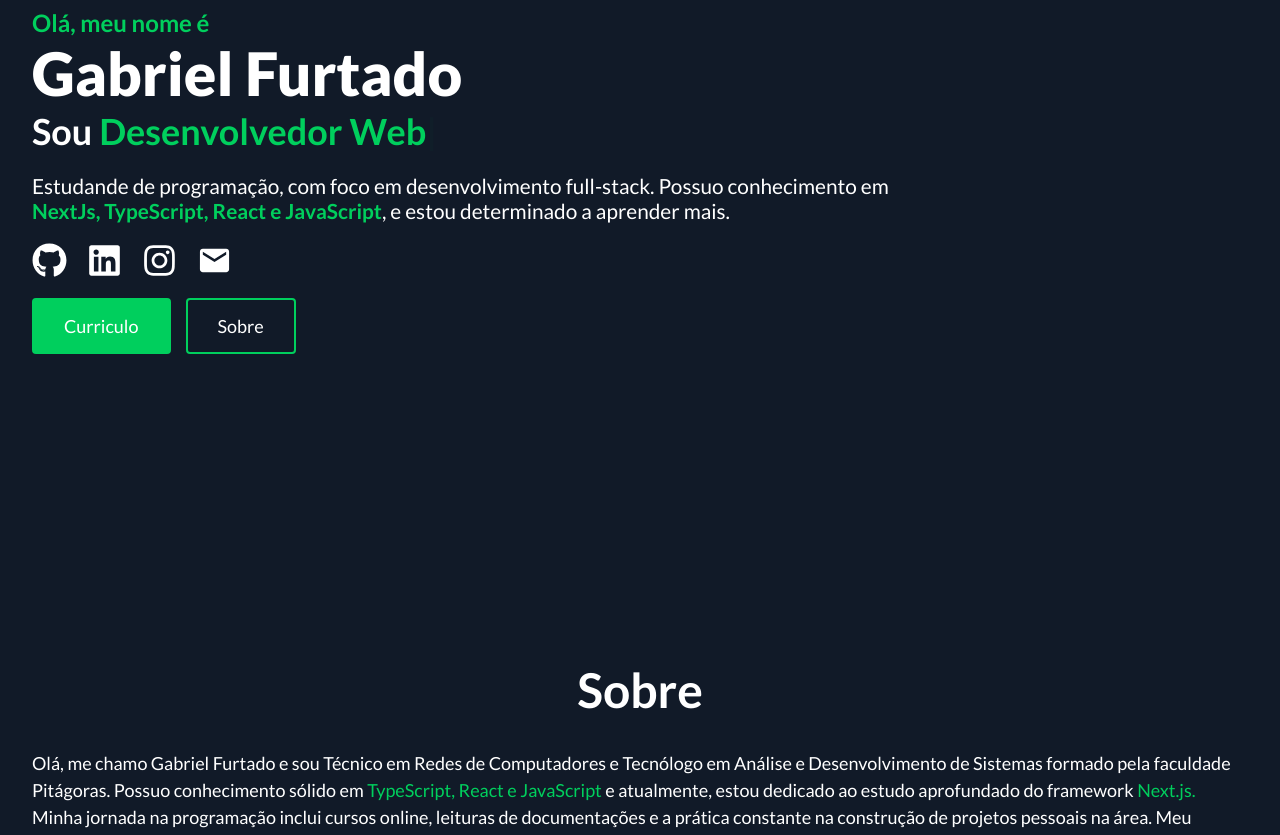
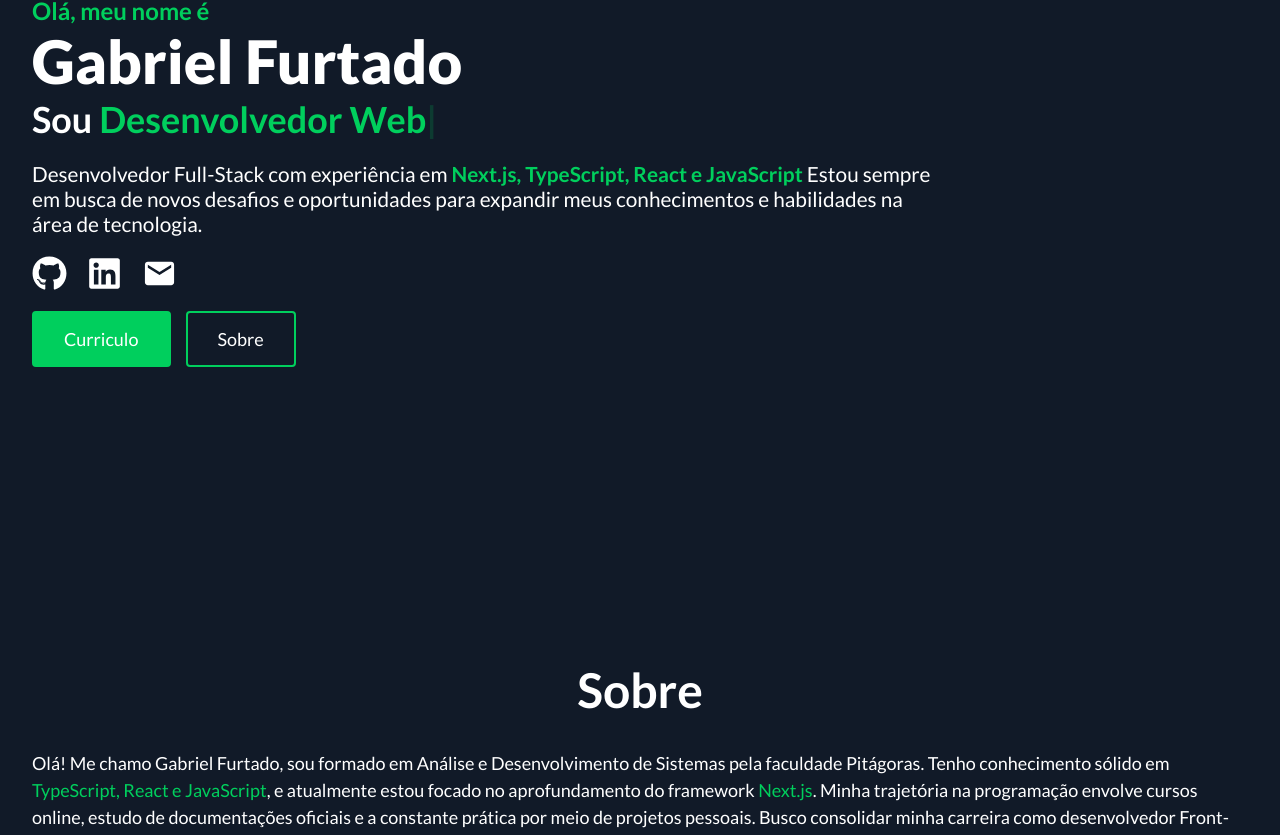
Before and after one commit to gabrielsousaf/Portfolio-Gabriel-Furtado, a React (Vite) app: page / in a window 1280 px wide. Shown: the part 219-1054 px from the top of the page. Built offline with nearby package versions, Linux system fonts and the light colour scheme.

Commit message:
commit about

```diff
--- a/src/components/About/About.jsx
+++ b/src/components/About/About.jsx
@@ -1,27 +1,34 @@
-import { Section, Container, Title, Text } from "./About.style"
-import ButtonAbout from "../Ui/ButtonAbout/ButtonAbout"
-import ScrollToTopButton from "../Ui/ScrollToTopButton/ScrollToTopButton"
+import { Section, Container, Title, Text } from "./About.style";
+import ButtonAbout from "../Ui/ButtonAbout/ButtonAbout";
+import ScrollToTopButton from "../Ui/ScrollToTopButton/ScrollToTopButton";
 
 const About = () => {
   return (
-    <Section id='about' >
-      <Container >
-        <Title>
-          Sobre
-        </Title>
+    <Section id="about">
+      <Container>
+        <Title>Sobre</Title>
         <Text>
-          Olá, me chamo Gabriel Furtado e sou Técnico em Redes de Computadores e Tecnólogo em Análise e Desenvolvimento de Sistemas formado pela faculdade Pitágoras. Possuo conhecimento sólido em <span>TypeScript, React e JavaScript</span> e atualmente, estou dedicado ao estudo aprofundado do framework <span>Next.js.</span> Minha jornada na programação inclui cursos online, leituras de documentações e a prática constante na construção de projetos pessoais na área. Meu objetivo é consolidar minha carreira como programador Front-End, e eventualmente, Full-Stack, contribuindo para a criação de softwares inovadores e interfaces web atraentes e eficientes. Nos momentos de lazer, tenho como hobbies a leitura de livros, mangás, e assistir animes.
+          Olá! Me chamo Gabriel Furtado, sou
+          formado em Análise e Desenvolvimento de Sistemas pela faculdade
+          Pitágoras. Tenho conhecimento sólido em <span>TypeScript, React e
+          JavaScript</span>, e atualmente estou focado no aprofundamento do framework <span>Next.js</span>
+          . Minha trajetória na programação envolve cursos online, estudo
+          de documentações oficiais e a constante prática por meio de projetos
+          pessoais. Busco consolidar minha carreira como desenvolvedor
+          Front-End, com o objetivo de evoluir para o Full-Stack, sempre
+          contribuindo para a criação de soluções inovadoras e interfaces web
+          eficientes. Nas horas vagas, gosto de ler livros, mangás e assistir
+          animes.
         </Text>
 
+        <div>
+          <ButtonAbout />
+        </div>
 
-          <div>
-            <ButtonAbout/>
-          </div>
-
-          <ScrollToTopButton/>
+        <ScrollToTopButton />
       </Container>
     </Section>
-  )
-}
+  );
+};
 
-export default About
+export default About;
--- a/src/components/Home/Home.jsx
+++ b/src/components/Home/Home.jsx
@@ -7,7 +7,7 @@ import Button from "../Ui/Button/Button";
 const Home = () => {
   useEffect(() => {
     const typed = new Typed('.typing', {
-      strings: ["Programador Front-End", "Desenvolvedor Web", "Programador Full Stack"],
+      strings: ["Programador Full Stack", "Desenvolvedor Web", "Programador Front End"],
       typeSpeed: 70,
       backSpeed: 70,
       loop: true
@@ -22,7 +22,7 @@ const Home = () => {
       <Container>
         <Name>Olá, meu nome é  <br/> <span>Gabriel Furtado</span></Name>
         <Title>Sou <span className="typing">Desenvolvedor Full Stack</span></Title>
-        <Content>Estudande de programação, com foco em desenvolvimento full-stack. Possuo conhecimento em  <span>NextJs, TypeScript, React e JavaScript</span>, e estou determinado a aprender mais.</Content>
+        <Content>Desenvolvedor Full-Stack com experiência em <span> Next.js, TypeScript, React e JavaScript</span> Estou sempre em busca de novos desafios e oportunidades para expandir meus conhecimentos e habilidades na área de tecnologia.</Content>
         <Socials/>
         <Button/>
       </Container>
--- a/src/components/Ui/Button/Button.jsx
+++ b/src/components/Ui/Button/Button.jsx
@@ -17,7 +17,7 @@ const Button = () => {
 
   return (
     <Buttons>
-      <a href="https://drive.google.com/file/d/1JobNqtQ2zYMtAp7PTsltzerLhpMJMRNT/view?usp=sharing" target="_blank" rel="noreferrer">Curriculo</a>
+      <a href="https://drive.google.com/file/d/1VC0jJBkfmR0dwnts288OyHClFsEc4O1V/view?usp=sharing" target="_blank" rel="noreferrer">Curriculo</a>
       <a onClick={handleMenuItemClick} href="#about">Sobre</a>
     </Buttons>
   )
--- a/src/components/Ui/ButtonAbout/ButtonAbout.jsx
+++ b/src/components/Ui/ButtonAbout/ButtonAbout.jsx
@@ -17,7 +17,7 @@ const ButtonAbout = () => {
 
   return (
     <Buttons>
-      <a href="https://drive.google.com/file/d/1vT_i2ArchXdab4uJW2R7yWunjEfaQ9yJ/view?usp=sharing" target="_blank" rel="noreferrer">Curriculo</a>
+      <a href="https://drive.google.com/file/d/1VC0jJBkfmR0dwnts288OyHClFsEc4O1V/view?usp=sharing" target="_blank" rel="noreferrer">Curriculo</a>
       <a onClick={handleMenuItemClick} href="#skills">Skills</a>
     </Buttons>
   )
--- a/src/components/Ui/Socials/Socials.jsx
+++ b/src/components/Ui/Socials/Socials.jsx
@@ -1,6 +1,6 @@
 import {Social, SocialLinks} from './Socials.style'
 
-import { FaGithub, FaLinkedin, FaInstagram } from "react-icons/fa";
+import { FaGithub, FaLinkedin } from "react-icons/fa";
 import { MdEmail } from "react-icons/md";
 
 const Socials = () => {
@@ -12,9 +12,6 @@ const Socials = () => {
       <SocialLinks href="https://www.linkedin.com/in/gabriel-furtado-souza/" target="_blank" rel="noreferrer">
         <FaLinkedin className="social-icon" />
       </SocialLinks>
-      <SocialLinks href="https://www.instagram.com/gabriel.dev.tech/" target="_blank" rel="noreferrer">
-        <FaInstagram className="social-icon" />
-      </SocialLinks>
       <SocialLinks href="mailto:gabriell.furtado2002@gmail.com">
         <MdEmail className="social-icon" />
       </SocialLinks>
```
